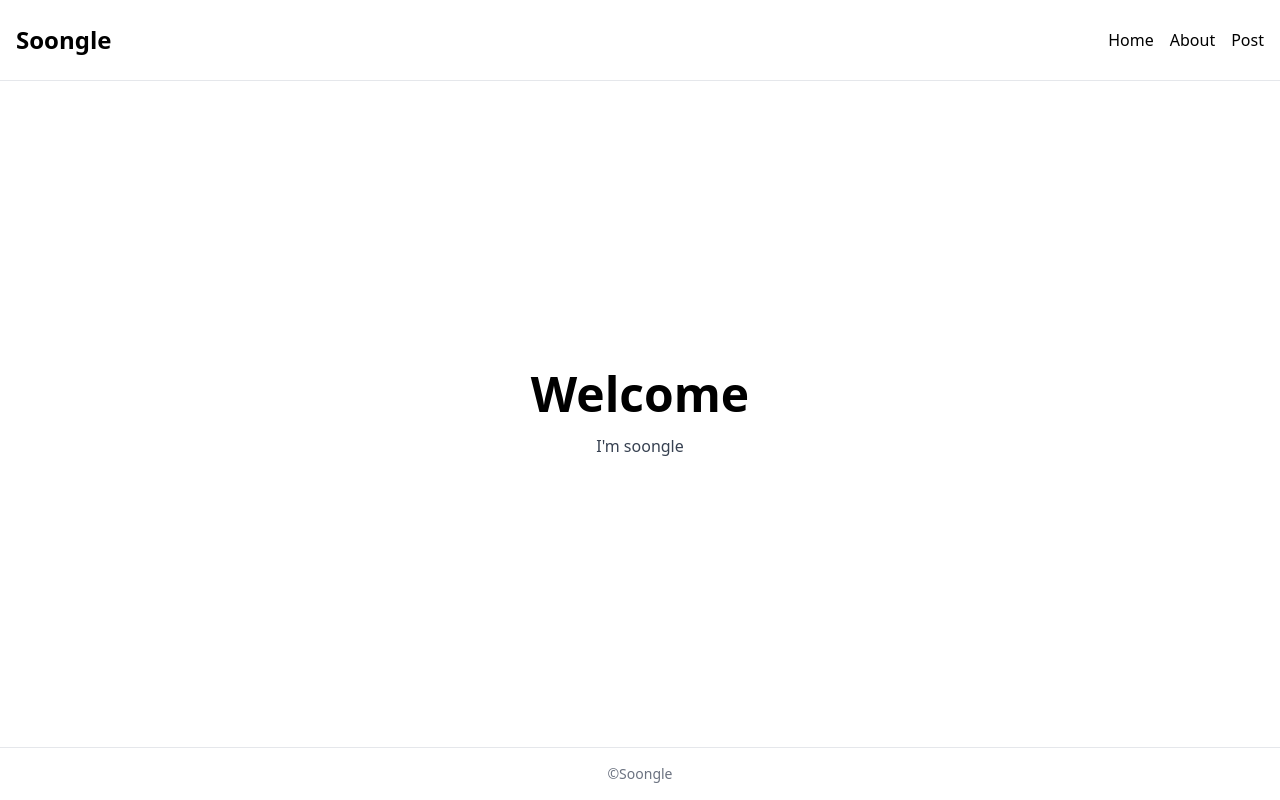
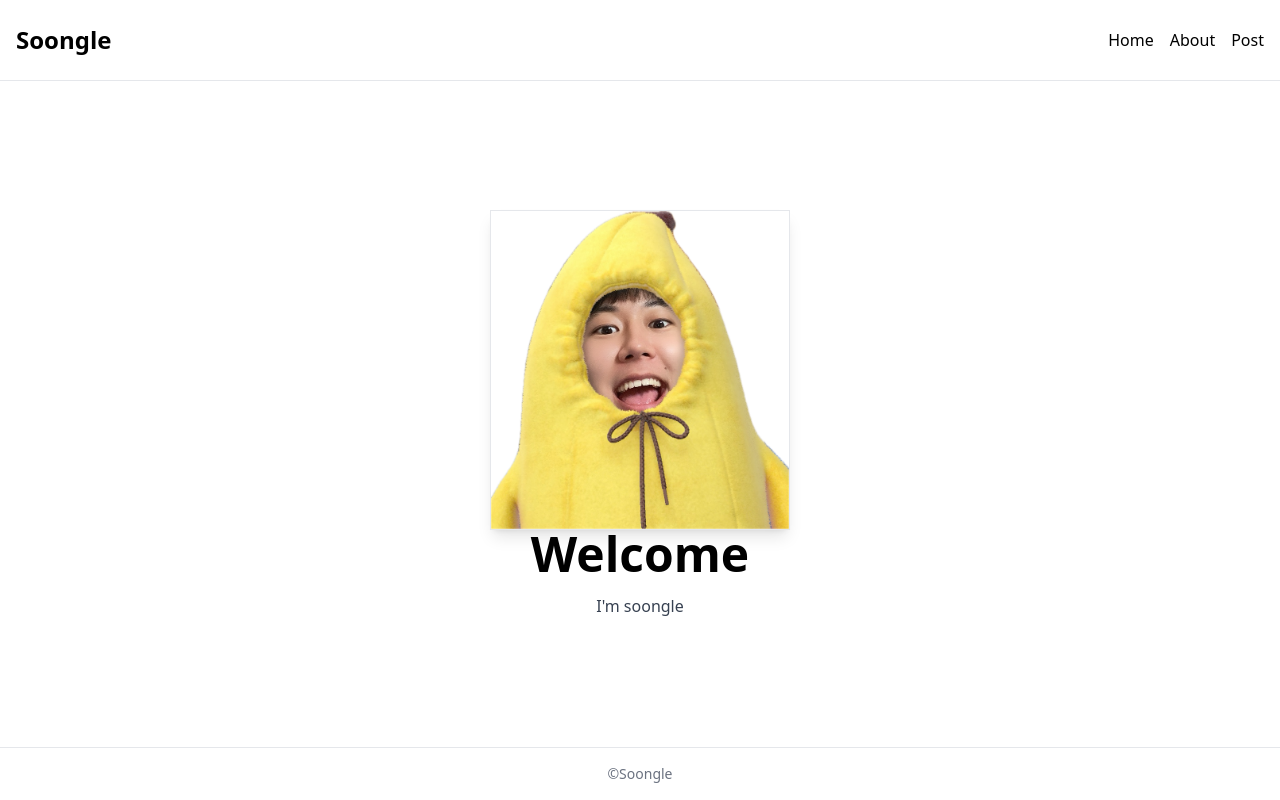
Before and after one commit to s00ngle/soongle-blog, a Next.js app: page / in a window 1280 px wide. Built offline with nearby package versions, Linux system fonts and the light colour scheme.

Commit message:
feat: add main image to Home page for enhanced visual appeal

```diff
--- a/app/(home)/page.tsx
+++ b/app/(home)/page.tsx
@@ -1,6 +1,11 @@
 export default function Home() {
   return (
     <div className="flex-grow flex flex-col justify-center items-center">
+      <img
+        src="/main-img.png"
+        alt="main image"
+        className="max-h-80 shadow-lg border"
+      />
       <h2 className="text-5xl font-semibold">Welcome</h2>
       <p className="mt-4 text-gray-700 dark:">I&apos;m soongle</p>
     </div>
```
Also changed, not shown: public/main-img.png (added).
